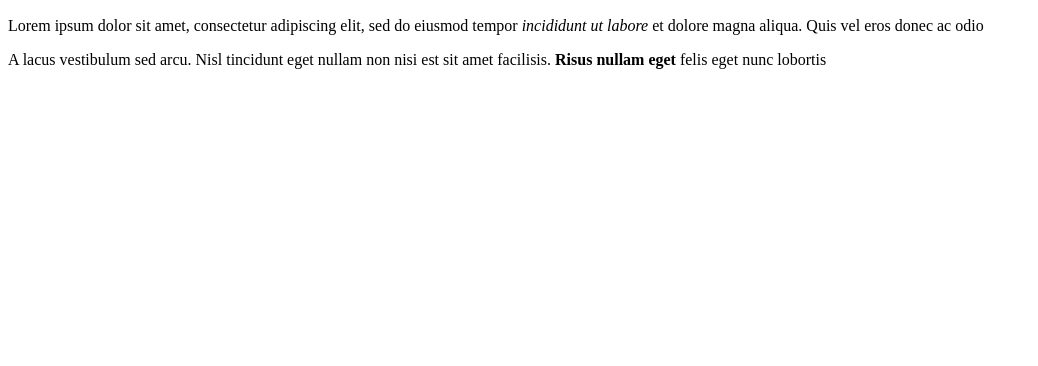
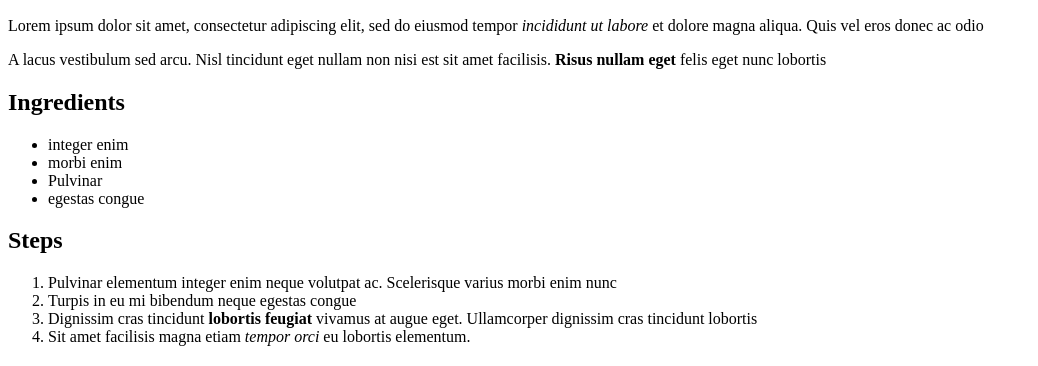
Before and after one commit to merpla/odin-recepies, a plain HTML site: page recepies/pizza.html in a window 1280 px wide. Shown: the part 434-800 px from the top of the page, without its empty margins (0-1038 px from the left). Drawn offline with Linux system fonts and the light colour scheme.

Commit message:
Finish pizza recepie
Added unorganised list of ingredients and organised list of steps
with headings

```diff
--- a/recepies/pizza.html
+++ b/recepies/pizza.html
@@ -10,5 +10,19 @@
         <h2>Description</h2>
         <p>Lorem ipsum dolor sit amet, consectetur adipiscing elit, sed do eiusmod tempor <em>incididunt ut labore</em> et dolore magna aliqua. Quis vel eros donec ac odio</p>
         <p>A lacus vestibulum sed arcu. Nisl tincidunt eget nullam non nisi est sit amet facilisis. <strong>Risus nullam eget</strong> felis eget nunc lobortis</p>
+        <h2>Ingredients</h2>
+        <ul>
+            <li>integer enim </li>
+            <li>morbi enim</li>
+            <li>Pulvinar</li>
+            <li> egestas congue</li>
+        </ul>
+        <h2>Steps</h2>
+        <ol>
+            <li>Pulvinar elementum integer enim neque volutpat ac. Scelerisque varius morbi enim nunc</li>
+            <li>Turpis in eu mi bibendum neque egestas congue</li>
+            <li> Dignissim cras tincidunt <strong>lobortis feugiat</strong> vivamus at augue eget. Ullamcorper dignissim cras tincidunt lobortis </li>
+            <li>Sit amet facilisis magna etiam <em>tempor orci</em> eu lobortis elementum. </li>
+        </ol>
     </body>
 </html>
```
